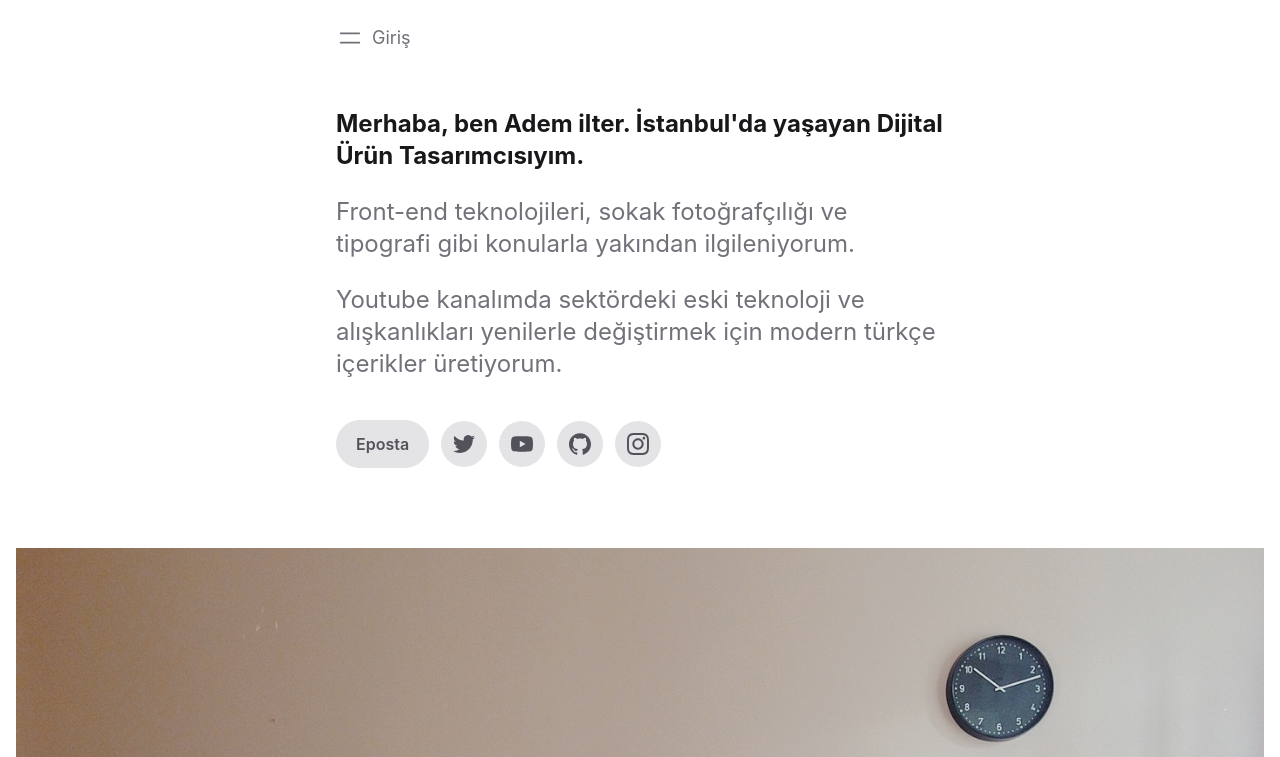
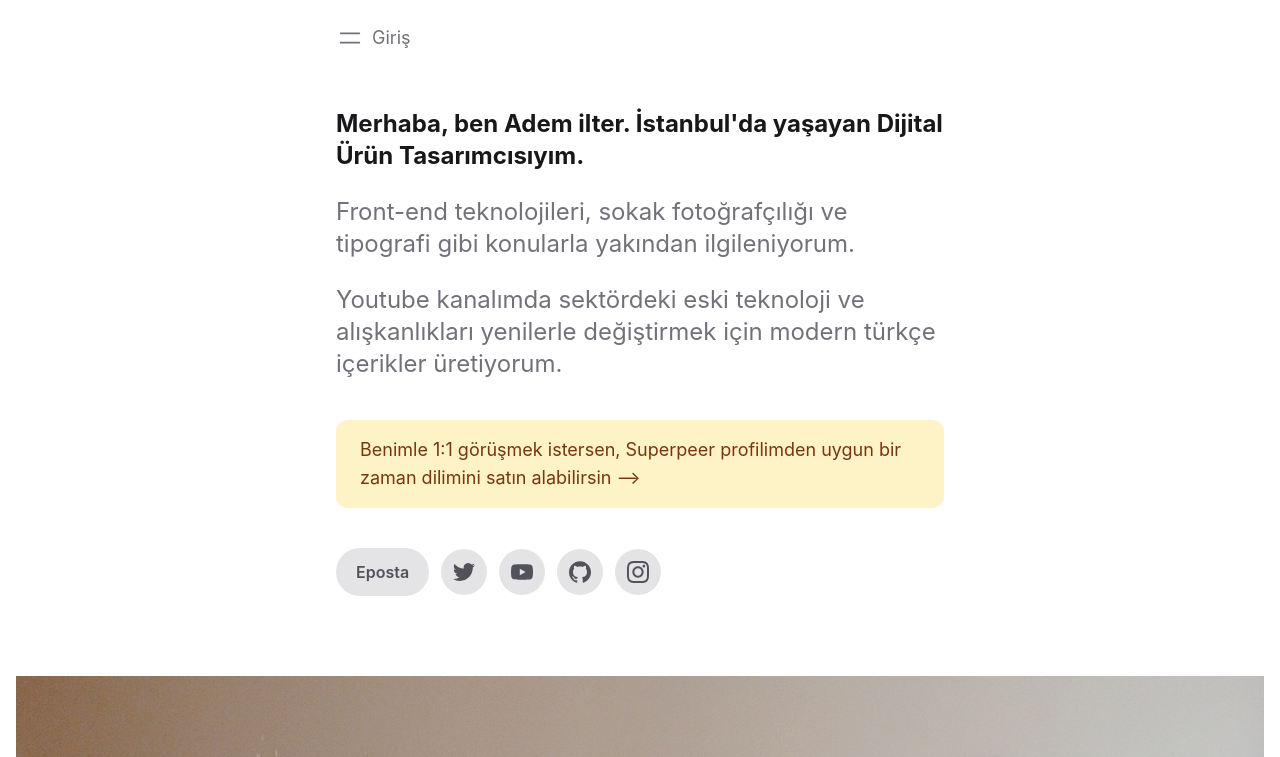
Before and after one commit to ademilter/homepage, a Next.js app: page / in a window 1280 px wide. Shown: the top 757 px of the page. Built offline with nearby package versions, Linux system fonts and the light colour scheme; a web font is replaced by a local one; what @tailwindcss/typography would draw is missing.

Commit message:
add: 1:1 book link

```diff
--- a/pages/index.js
+++ b/pages/index.js
@@ -1,6 +1,7 @@
 import NextImage from 'next/image'
 import PageTransition from '@comp/page-transition'
 import Social from '@comp/social'
+import A from '@comp/a'
 
 function HomePage() {
   return (
@@ -24,6 +25,20 @@ function HomePage() {
         </div>
 
         <div className="mt-10">
+          <A
+            blank
+            href="https://superpeer.com/adem/-/hey"
+            className="
+            block py-4 px-6 bg-yellow-100 text-yellow-900 text-lg rounded-xl
+            hover:bg-opacity-75
+            dark:bg-blue-900 dark:text-blue-100"
+          >
+            Benimle 1:1 görüşmek istersen, Superpeer profilimden uygun bir zaman
+            dilimini satın alabilirsin ⟶
+          </A>
+        </div>
+
+        <div className="mt-10">
           <Social />
         </div>
       </div>
```
